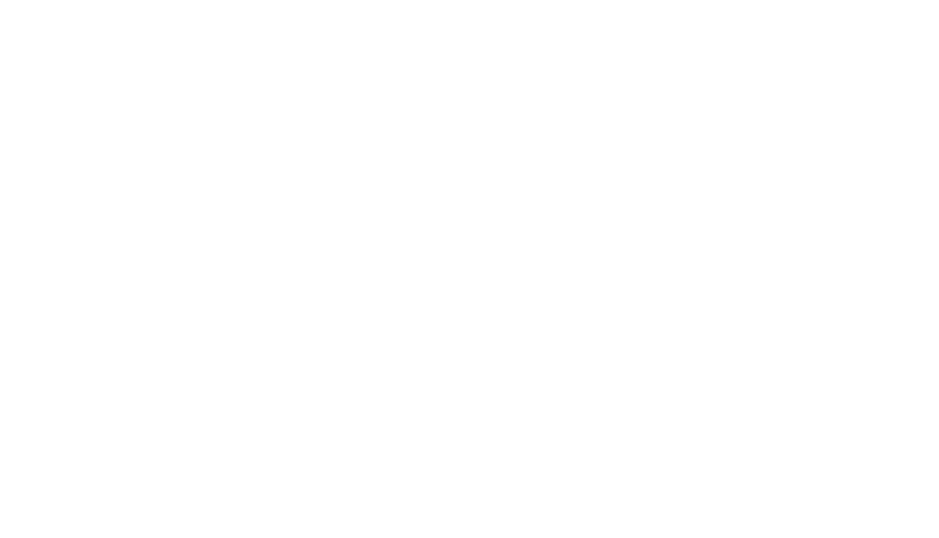
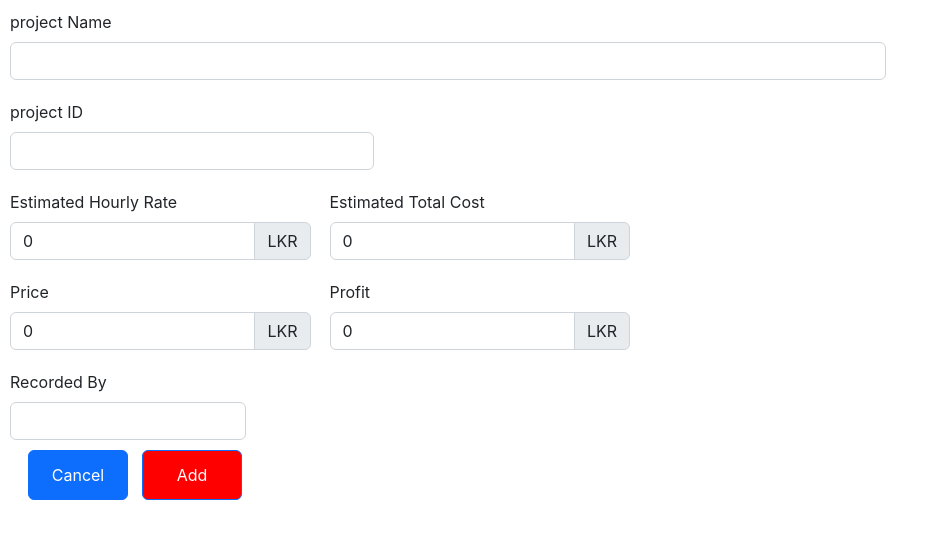
Before and after one commit to MinushikaKapuwaththa/project-management-system-frontend, a React (Create React App) app: page /project/1/1/Budget/BudgetDetailForm in a window 1280 px wide. Before the commit this address had no page. Shown: the top 538 px of the page, without its empty margins (0-939 px from the left). Built offline with nearby package versions, Linux system fonts and the light colour scheme; no server answers.

Commit message:
develop Frontend on budget

```diff
--- a/src/App.js
+++ b/src/App.js
@@ -8,9 +8,9 @@
   return(
     <BrowserRouter>
       <Routes>
-        <Route path="/" exec element={<BudgetPage />}/>
-        <Route path="/BudgetDetailForm" element={<BudgetDetailForm />}/>
-        <Route path="/RecordDetail" element={<RecordDetail />}/>
+        <Route path="/project/:name/:projectId/Budget" exec element={<BudgetPage />}/>
+        <Route path="/project/:name/:projectId/Budget/BudgetDetailForm" element={<BudgetDetailForm />}/>
+        <Route path="/project/:name/:projectId/Budget/RecordDetail" element={<RecordDetail />}/>
       </Routes>
     </BrowserRouter>
   );
--- a/src/pages/BudgetDetailForm/BudgetDetailForm.js
+++ b/src/pages/BudgetDetailForm/BudgetDetailForm.js
@@ -2,18 +2,19 @@
 import InputGroup from "react-bootstrap/InputGroup";
 import Button from "react-bootstrap/Button";
 import Col from "react-bootstrap/Col";
-import { Row } from "react-bootstrap";
-import { Dropdown } from "react-bootstrap";
 import { useEffect, useState } from "react";
-import validate from "./Components/LoginFormValidationRules";
-import useForm from "./Components/useForm";
+import validate from "./Components/BudgetDetailValidation ";
+import BudgetUseForm from "./Components/BudgetUseForm";
 import axios from 'axios';
 import "./BudgetDetailForm.css";
+import { useParams } from "react-router-dom";
+
 
 const now = 60;
 const now2 = 1;
+function BudgetDetailForm() {
+  const {projectId}=useParams();
 
-function BudgetDetailForm() {
   const submit = () => {
 
     console.log(values)
@@ -23,8 +24,8 @@
      // Id:values.projectId,
       Received:0,
       yetToReceive:values.price,
-      actualcost: values.actualtime*values.rate,
-      hourlyCost:values.rate,
+      actualcost: values.actualtime*values.EstimatedHourlyRate,
+      hourlyCost:values.EstimatedHourlyRate,
       plannedcost: values.cost,
       totalBudget:values.price,
 
@@ -38,32 +39,25 @@
         console.log(Error)
     })
   };
-  const [projects, setProjects]=useState([])
-  const { values, handleChange, handleSubmit, errors } = useForm(
+  const { values,setValues, handleChange, handleSubmit, errors } = BudgetUseForm(
     submit,
-    validate,
-    projects
+    validate
   );
 
 
   useEffect(()=>{
     axios
-    .get('http://localhost:5148/api/Poject')
+    .get(`http://localhost:5148/api/Poject/${projectId}`)
     .then (
       Response=>{
-        setProjects(Response.data.result)
+        console.log(Response.data.result)
+        setValues(values =>({ ...values, "projectName":Response.data.result.name,"estimatetime":Response.data.result.estimatetime,"actualtime":Response.data.result.actualtime,"projectId":Response.data.result.id}));
     })
     .catch(
       Error=> {
         console.log(Error)
     })
   },[])
-
-  useEffect(()=>{
-    console.log(values)
-  },[values]
-
-  )
 
   return (
     <div className="App">
@@ -90,12 +84,12 @@
           controlId="exampleForm.ControlInput1"
         >
           <Form.Label>project ID</Form.Label>
-          <Form.Select name="projectId" onChange={handleChange} aria-label="Default select example">
-           { projects.map((project)=>
-            <option value={project.id}>{project.id}</option>
-           )}
-
-          </Form.Select>
+          <Form.Control
+            type="text"
+            name="projectId"
+            value={values.projectId || ""}
+            readOnly={true}
+          />
           {errors.projectid && (
             <p className="help danger" style={{ color: "red" }}>
               {errors.projectid}
@@ -111,16 +105,16 @@
             <InputGroup className="price" controlId="exampleForm.ControlInput1">
               <Form.Control
                 type="number"
-                name="rate"
+                name="EstimatedHourlyRate"
                 onChange={handleChange}
-                value={values.rate || 0}
+                value={values.EstimatedHourlyRate|| 0}
                 aria-label="Amount (to the nearest Rupeels)"
               />
               <InputGroup.Text>LKR</InputGroup.Text>
             </InputGroup>
-            {errors.rate && (
+            {errors.EstimatedHourlyRate && (
               <p className="help danger" style={{ color: "red" }}>
-                {errors.rate}
+                {errors.EstimatedHourlyRate}
               </p>
             )}
           </Col>
@@ -204,14 +198,14 @@
           )}
           <div>
             <Button
-              style={{ width: "100px", height: "50px", margin: "10px" }}
+              style={{ width: "100px", height: "50px", margin: "10px",backgroundColor:"red" }}
               className="me-1 float-end"
               type="submit"
             >
               Add
             </Button>
             <Button
-              style={{ width: "100px", height: "50px", margin: "10px" }}
+              style={{ width: "100px", height: "50px", margin: "10px"  }}
               className="me-1 float-end"
               type="reset"
             >
--- a/src/pages/BudgetDetailForm/Components/LoginFormValidationRules.js
+++ b/src/pages/BudgetDetailForm/Components/BudgetDetailValidation .js
@@ -6,8 +6,8 @@
     if (!values.projectId  ) {
         errors.projectId = 'project ID is required';
     }
-    if(!values.rate){
-        errors.rate= 'Estimated Hourly Rate  is required';
+    if(!values.EstimatedHourlyRate){
+        errors.EstimatedHourlyRate= 'Estimated Hourly Rate  is required';
     }
     if(!values.cost){
         errors.cost= 'cost by is required'
--- a/src/pages/BudgetDetailForm/Components/useForm.js
+++ b/src/pages/BudgetDetailForm/Components/BudgetUseForm.js
@@ -1,7 +1,7 @@
 import { useState, useEffect } from 'react';
 const EstimatedTime=100;
 
-const useForm = (callback,validate,projects=[]) => {
+const BudgetUseForm = (callback,validate) => {
 
   const [values, setValues] = useState({});
   const [errors, setErrors] = useState({});
@@ -21,18 +21,11 @@
 
   const handleChange = (event) => {
     event.persist();
-    if(event.target.name=="rate"){
-      setValues(values => ({ ...values, "cost": event.target.value*values.estimatetime,"price": event.target.value*values.estimatetime+values.profit }));
+    if(event.target.name=="EstimatedHourlyRate"){
+      setValues(values => ({ ...values, "cost": event.target.value*values.estimatetime,"price": event.target.value*values.estimatetime+values.profit||0 }));
       setValues(values => ({ ...values, "price":values.cost+values.profit }));
     }else if(event.target.name=="profit"){
       setValues(values =>({ ...values, "price": parseInt(values.cost)+ parseInt( event.target.value)}));
-    }
-    else if(event.target.name=="projectId"){
-        const project=projects.find(project =>{
-          return project.id==event.target.value;
-        })
-        console.log(project)
-        setValues(values =>({ ...values, "projectName":project.name ,"actualtime":project.actualtime,"estimatetime":project.estimatetime}));
     }
     setValues(values => ({ ...values, [event.target.name]: event.target.value }));
 
@@ -42,7 +35,8 @@
     handleChange,
     handleSubmit,
     values,
+    setValues,
     errors,
   }
 };
-export default useForm;
+export default BudgetUseForm;
--- a/src/pages/BudgetPage/BudgetPage.js
+++ b/src/pages/BudgetPage/BudgetPage.js
@@ -1,7 +1,3 @@
-import Container from "react-bootstrap/Container";
-import Nav from "react-bootstrap/Nav";
-import Navbar from "react-bootstrap/Navbar";
-import NavDropdown from "react-bootstrap/NavDropdown";
 import ProgressBar from "react-bootstrap/ProgressBar";
 import Card from "react-bootstrap/Card";
 import Col from "react-bootstrap/Col";
@@ -10,7 +6,7 @@
 import Button from 'react-bootstrap/Button';
 import { useRef,useEffect } from "react";
 import { useState } from "react";
-import { Link } from 'react-router-dom';
+import { Link, useParams } from 'react-router-dom';
 import axios from 'axios';
 import "./BudgetPage.css";
 
@@ -18,6 +14,7 @@
 function BudgetPage() {
   const progress1 =useRef();
   const progress2=useRef();
+  const {projectId,name }=useParams();
 
 const [payments,setPayments]=useState([])
 const[price,setprice]=useState(0)
@@ -26,14 +23,13 @@
 const[EstimatedCost,setEstimatedCost]=useState()
 useEffect(()=>{
   axios
-  .get('http://localhost:5148/api/Budget')
+  .get(`http://localhost:5148/api/Budget/ProjectId/${projectId}`)
   .then (
     Response=>{
-
-      setprice(Response.data.result[0].totalBudget)
-      setReceived(Response.data.result[0].received )
-      setRealCost(Response.data.result[0].actualcost)
-      setEstimatedCost(Response.data.result[0].plannedcost)
+      setprice(Response.data.result.totalBudget)
+      setReceived(Response.data.result.received )
+      setRealCost(Response.data.result.actualcost)
+      setEstimatedCost(Response.data.result.plannedcost)
   })
   .catch(
     Error=> {
@@ -41,7 +37,7 @@
   })
 
   axios
-  .get('http://localhost:5148/api/Payment')
+  .get(`http://localhost:5148/api/Payment/ProjectId/${projectId}`)
   .then(
     Response=>{
         setPayments(Response.data.result);
@@ -72,45 +68,21 @@
 
   return (
     <div className="App">
-      <Navbar bg="light" expand="lg">
-        <Container>
-          <Navbar.Brand href="#home">React-Bootstrap</Navbar.Brand>
-          <Navbar.Toggle aria-controls="basic-navbar-nav" />
-          <Navbar.Collapse id="basic-navbar-nav">
-            <Nav className="me-auto">
-              <Nav.Link href="#home">Home</Nav.Link>
-              <Nav.Link href="#link">Link</Nav.Link>
-              <NavDropdown title="Dropdown" id="basic-nav-dropdown">
-                <NavDropdown.Item href="#action/3.1">Action</NavDropdown.Item>
-                <NavDropdown.Item href="#action/3.2">
-                  Another action
-                </NavDropdown.Item>
-                <NavDropdown.Item href="#action/3.3">
-                  Something
-                </NavDropdown.Item>
-                <NavDropdown.Divider />
-                <NavDropdown.Item href="#action/3.4">
-                  Separated link
-                </NavDropdown.Item>
-              </NavDropdown>
-            </Nav>
-          </Navbar.Collapse>
-        </Container>
-      </Navbar>
-      <p style={{ margin:"1.2rem" }}>Projects  /  Hospital Management Project(P00232)  / Budget</p>
+
+      <Link to={"/project"}>Projects</Link><Link to={`/project/${name}/${projectId}`}>/{name}({projectId})</Link><Link to={`/project/${name}/${projectId}/budget`}>/Budget</Link>
       <div style={{display:"flex",justifyContent:"space-between" ,alignItems:"baseline"}} >
         <p style={{fontSize:"20px",font:"inter",fontWeight:600, margin:"1.2rem"}}>Budget</p>
-        <Link to="/BudgetDetailForm">
+        <Link to={`/project/${name}/${projectId}/Budget/BudgetDetailForm`}>
         <Button variant="primary" style={{margin:"10px",backgroundColor:"#305995" ,width:"fit-content"}}>+Add Details</Button>
         </Link>
       </div>
       <InputGroup className="progress-group"style={{justifyContent:"space-between" }} >
-        <Col className="id-input" sm={8} >
+        <Col className="projectId-input" sm={8} >
           <div class="p-2 ">
-            <ProgressBar className="progress1" ref={progress1} style={{backgroundColor:"#848484",width: "180%"}} now={4} />
+            <ProgressBar className="progress1" ref={progress1} style={{backgroundColor:"#848484",width: "80%"}} now={4} />
           </div>
           <div class="p-2 ">
-          <ProgressBar className="progress2" ref={progress2} style={{backgroundColor:"#15AD2D",width: "180%" }} now={4} />
+          <ProgressBar className="progress2" ref={progress2} style={{backgroundColor:"#15AD2D",width: "80%" }} now={4} />
 
           </div>
         </Col>
@@ -174,7 +146,7 @@
           </Card>
         </Col>
         <Col className="d-flex justify-content-center">
-        <Link to="/RecordDetail">
+        <Link to={`/project/${name}/${projectId}/Budget/RecordDetail`}>
         <Button variant="primary" style={{margin:"10px",backgroundColor:"#305995" ,width:"fit-content"}}>+Add Record</Button>
         </Link>
         </Col>
--- a/src/pages/RecordDetail/RecordDetail.js
+++ b/src/pages/RecordDetail/RecordDetail.js
@@ -1,26 +1,22 @@
 import Form from "react-bootstrap/Form";
-import Col from "react-bootstrap/Col";
 import InputGroup from "react-bootstrap/InputGroup";
 import Button from 'react-bootstrap/Button';
 import RecordUseform from "./Components/RecordUseform";
 import validate from "./Components/RecordDetailValidationRules";
 import axios from 'axios';
-import { useState } from "react";
 import { useEffect } from "react";
 import "./RecordDetail.css";
+import { useParams } from "react-router-dom";
 
 
 function RecordDetail() {
-  const [projects, setProjects]=useState([])
-  const [clients, setClients]=useState([])
+  const {projectId}=useParams();
   useEffect(()=>{
     axios
-    .get('http://localhost:5148/api/Poject')
+    .get(`http://localhost:5148/api/Poject/${projectId}`)
     .then (
       Response=>{
-        setProjects(Response.data.result)
-        setClients(Response.data.result)
-        console.log(Response.data.result)
+        setValues(values => ({ ...values, "projectId":Response.data.result.id,"projectName":Response.data.result.name }))
     })
     .catch(
       Error=> {
@@ -47,10 +43,9 @@
     })
   };
 
-  const  { values, handleChange, handleSubmit, errors } = RecordUseform(
+  const  { values,setValues, handleChange, handleSubmit, errors } = RecordUseform(
     submit,
-    validate ,
-    projects
+    validate
   );
 
 
@@ -77,11 +72,13 @@
         </Form.Group>
         <Form.Group className="projectid-input">
         <Form.Label>Project ID </Form.Label>
-        <Form.Select name="projectId" onChange={handleChange}aria-label="Default select example">
-            {projects.map((project)=>
-            <option value={project.id}>{project.id} </option>
-            )}
-        </Form.Select>
+        <Form.Control
+            type="text"
+            name="projectId"
+            onChange={handleChange}
+            value={values.projectId || ""}
+            readOnly={true}
+          />
             {errors.projectId && (
               <p className="help danger" style={{ color: "red" }}>
                 {errors.projectId}
@@ -162,8 +159,8 @@
               </p>
             )}
       </Form.Group>
-      <Button  className="me-3 float-end" style={{ width: "190px", height: "50px", margin: "10px" }} type="submit">Add</Button>
-      <Button  className="me-3 float-end" style={{ width: "100px", height: "50px", margin: "10px" }} type="reset">Cancel</Button>
+      <Button className="me-3 float-end"style={{ width: "190px", height: "50px", margin: "10px"  }}type="submit"> Add </Button>
+     <Button  className="me-3 float-end" style={{ width: "100px", height: "50px", margin: "10px" }} type="reset">Cancel</Button>
       </Form>
        </div>
   );
```
Also changed, not shown: src/pages/RecordDetail/Components/RecordUseform.js (+2 -12 lines).
